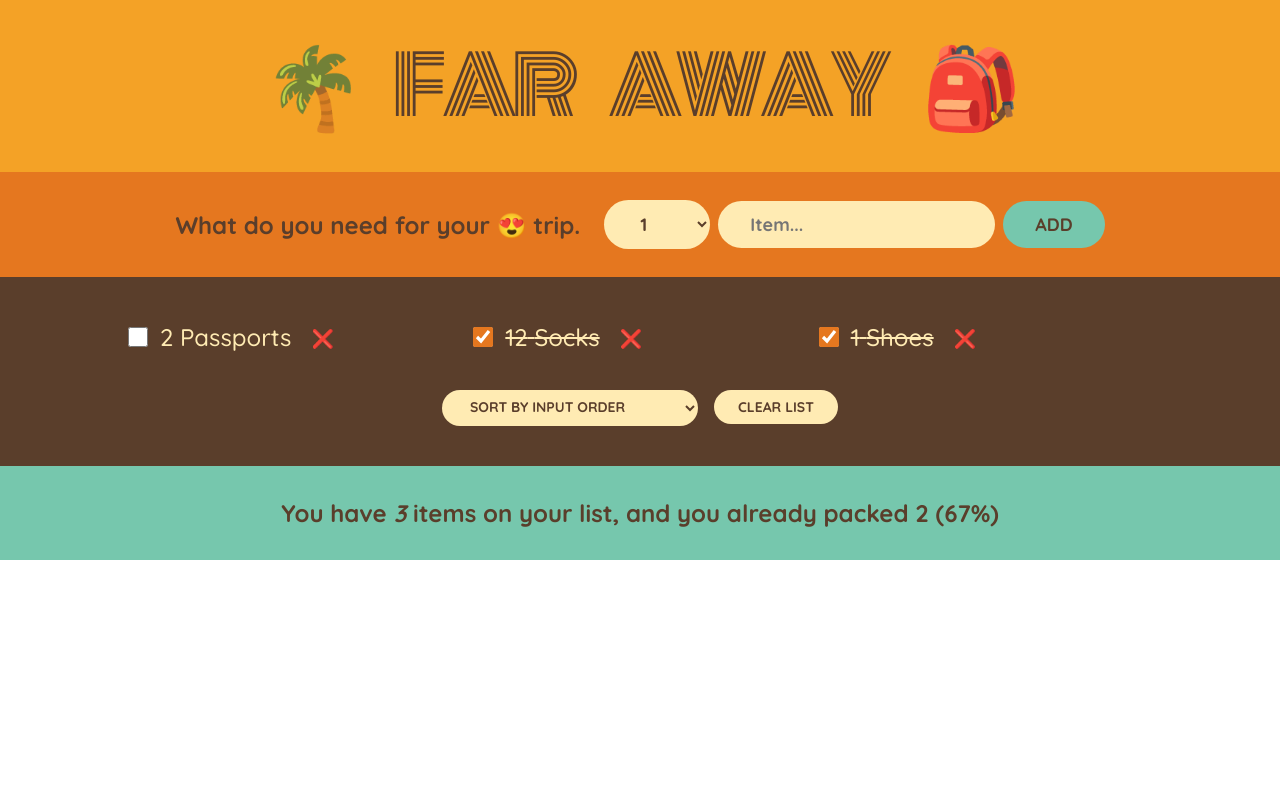
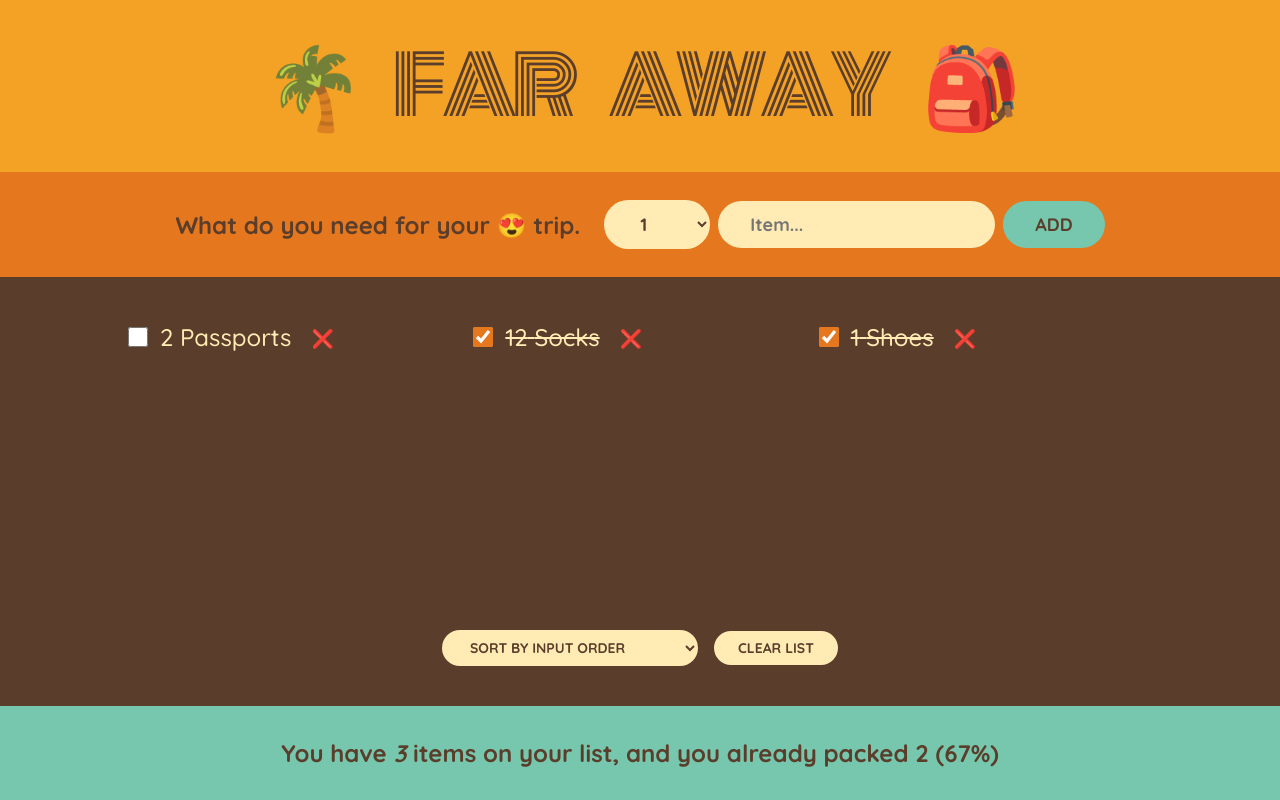
Before and after one commit to stkoev/js-travel-list, a React (Create React App) app: page / in a window 1280 px wide. Built offline with nearby package versions, Linux system fonts and the light colour scheme.

Commit message:
organize components folder structure

```diff
--- a/src/App.js
+++ b/src/components/App.js
@@ -1,7 +1,7 @@
-import Logo from "./components/Logo";
-import Form from "./components/Form";
-import Stats from "./components/Stats";
-import PackingList from "./components/PackingList";
+import Logo from "./Logo";
+import Form from "./Form";
+import Stats from "./Stats";
+import PackingList from "./PackingList";
 import { useState } from "react";
 
 const initialItems = [
@@ -31,7 +31,7 @@ function App() {
   }
 
   return (
-    <div className="App">
+    <div className="app">
       <Logo />
       <Form onAddItem={handleAddItem} />
       <PackingList
--- a/src/index.js
+++ b/src/index.js
@@ -1,7 +1,7 @@
 import React from "react";
 import ReactDOM from "react-dom/client";
 import "./index.css";
-import App from "./App";
+import App from "./components/App";
 
 const root = ReactDOM.createRoot(document.getElementById("root"));
 
```
